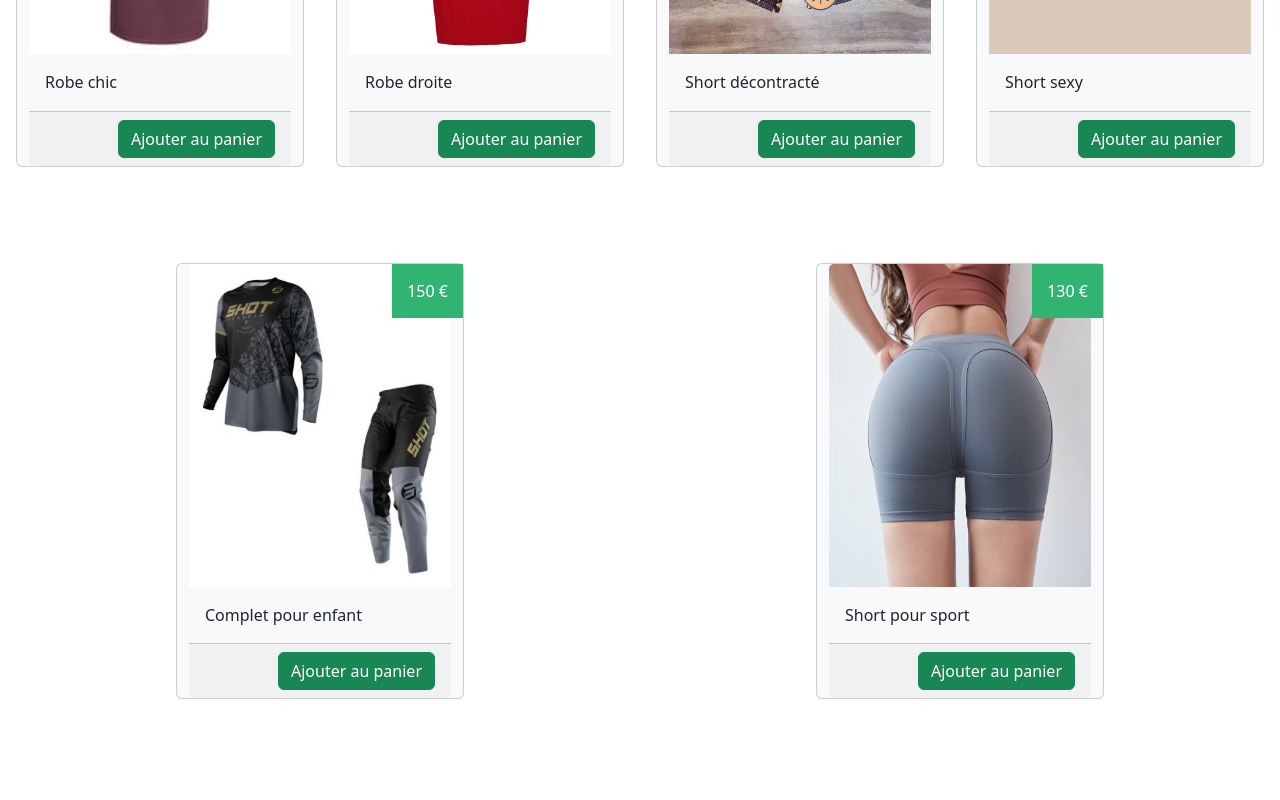
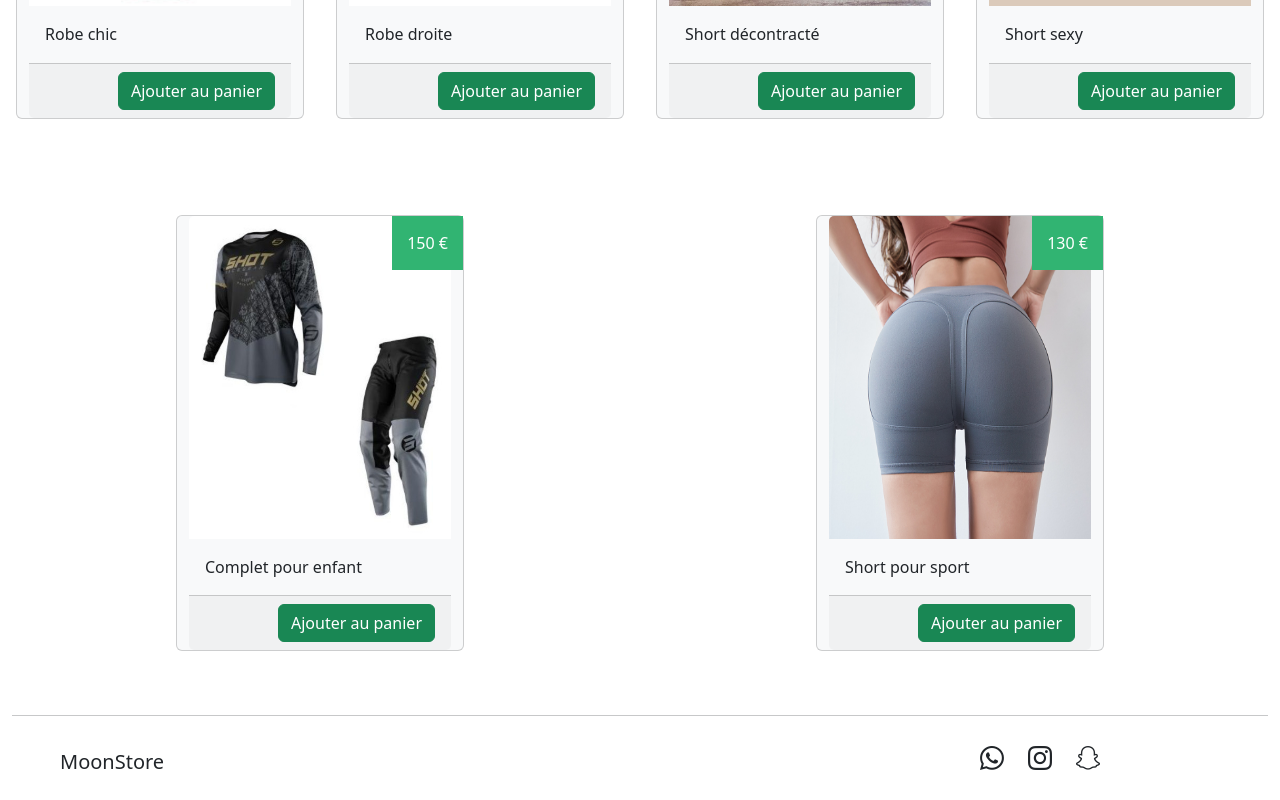
Before and after one commit to ValdesAGB/moon-store, a React (Create React App) app: page / in a window 1280 px wide. Shown: the part 1699-2499 px from the top of the page. Before the commit the page ends 2446 px from the top, so only its background shows below. Built offline with nearby package versions, Linux system fonts and the light colour scheme.

Commit message:
Mise à jour de la fonctionnalité de payement et ajout de footer

```diff
--- a/package.json
+++ b/package.json
@@ -8,7 +8,10 @@
     "@testing-library/jest-dom": "^5.16.5",
     "@testing-library/react": "^13.4.0",
     "@testing-library/user-event": "^13.5.0",
+    "crypto-browserify": "^3.12.0",
+    "fedapay": "^1.1.10",
     "gh-pages": "^4.0.0",
+    "path-browserify": "^1.0.1",
     "react": "^18.2.0",
     "react-dom": "^18.2.0",
     "react-scripts": "5.0.1",
--- a/public/index.html
+++ b/public/index.html
@@ -24,6 +24,8 @@
   <script src="https://cdn.jsdelivr.net/npm/bootstrap@5.2.3/dist/js/bootstrap.min.js"
     integrity="sha384-cuYeSxntonz0PPNlHhBs68uyIAVpIIOZZ5JqeqvYYIcEL727kskC66kF92t6Xl2V"
     crossorigin="anonymous"></script>
+  <!--<script src="https://cdn.fedapay.com/checkout.js?v=1.1.7"></script>-->
+  <script src="https://cdn.kkiapay.me/k.js"></script>
 </body>
 
 </html>
--- a/src/App.js
+++ b/src/App.js
@@ -1,6 +1,7 @@
 import React, { useEffect, useState } from 'react'
 import Banner from './components/Banner'
-import Navbarre from './components/Navbarre'
+import Footer from './components/Footer'
+//import Navbarre from './components/Navbarre'
 import ShoppingList from './components/ShoppingList'
 
 function App() {
@@ -15,8 +16,9 @@ function App() {
   return (
     <React.Fragment>
       <Banner cart={cart} setCart={setCart} />
-      <Navbarre />
+      {/*<Navbarre />*/}
       <ShoppingList cart={cart} setCart={setCart} />
+      <Footer />
     </React.Fragment>
   )
 }
--- /dev/null
+++ b/src/components/Footer.js
@@ -0,0 +1,44 @@
+import React from 'react'
+import { sellerNetworks } from '../data'
+
+function Footer() {
+  return (
+    <footer>
+      <hr />
+      <div className="row py-md-2 py-0 align-items-center">
+        <div className="col-9">
+          <h5 className="ms-md-5 ms-0">
+            <a href="#" className="text-decoration-none text-dark fw-light">
+              MoonStore
+            </a>
+          </h5>
+        </div>
+
+        <div className="col-3">
+          <div>
+            <ul className="list-inline">
+              {sellerNetworks.map(({ id, link, icone }) => (
+                <li
+                  className="list-inline-item px-2"
+                  title={id}
+                  key={id}
+                  onClick={() =>
+                    alert(
+                      "Vous serez redirigé vers le profil ComeUp du concepteur de ce site, sur lequel vous pourrez discuter de vos besoins avec lui en toutes sécurité. Ne vous en faites pas, c'est gratuit 😁."
+                    )
+                  }
+                >
+                  <a href={link} className="text-dark">
+                    <i className={icone}></i>
+                  </a>
+                </li>
+              ))}
+            </ul>
+          </div>
+        </div>
+      </div>
+    </footer>
+  )
+}
+
+export default Footer
--- a/src/components/Header/Header1.js
+++ b/src/components/Header/Header1.js
@@ -2,6 +2,11 @@ import React from 'react'
 import { welcomeMessage } from '../../data'
 
 function Header1() {
+  function Unavalaible() {
+    alert(
+      "Cette fonctionnalité n'est pas disponible dans votre pays. Veuillez réésayer plutard."
+    )
+  }
   return (
     <React.Fragment>
       <section
@@ -9,18 +14,32 @@ function Header1() {
         style={{ backgroundColor: '#0063d2' }}
       >
         <ul className="col col-sm- list-inline g-2 ms-2">
-          <li className="list-inline-item d-none d-md-inline-block">
+          <li
+            className="list-inline-item d-none d-md-inline-block"
+            onClick={() => Unavalaible()}
+          >
             Français
           </li>
-          <li className="list-inline-item mx-5 d-none d-lg-inline-block  ">
+          <li
+            className="list-inline-item mx-5 d-none d-lg-inline-block"
+            onClick={() => Unavalaible()}
+          >
             EURO
           </li>
           <li className="list-inline-item ms-md-2 ms-lg-0">{welcomeMessage}</li>
         </ul>
 
         <ul className="col col-sm-6 g-2 list-inline d-flex justify-content-end me-2">
-          <li className="list-inline-item me-md-5 me-sm-0">Mon compte</li>
-          <li className="list-inline-item d-none d-md-inline-block">
+          <li
+            className="list-inline-item me-md-5 me-sm-0"
+            onClick={() => Unavalaible()}
+          >
+            Mon compte
+          </li>
+          <li
+            className="list-inline-item d-none d-md-inline-block"
+            onClick={() => Unavalaible()}
+          >
             Liste des souhaits (0){' '}
           </li>
         </ul>
--- a/src/components/Header/Header2.js
+++ b/src/components/Header/Header2.js
@@ -33,8 +33,9 @@ function Header2({ cart, setCart, total }) {
 
       <div className="row col col-md-5 col-lg-6 col-xl-5 fw-light  d-flex align-items-center justify-content-end">
         <div className="text-white col-lg-5 col-xl-5 col-md-2 d-none d-lg-block">
-          <input type="search" className="col-7" />
+          <input type="search" className="col-7" disabled />
           <button
+            disabled
             type="submit"
             className="fw-light btn text-white btn-outline-secondary rounded-0 col-5 p-0"
             style={{ backgroundColor: '#2196f3' }}
--- a/src/data/index.js
+++ b/src/data/index.js
@@ -195,3 +195,23 @@ export const clothes = [
     cover: ShortFemme3,
   },
 ]
+
+export const sellerNetworks = [
+  {
+    id: 'Whatsapp',
+    icone: 'fs-4  class="bi bi-whatsapp',
+    link: 'https://comeup.com/profil/valdesagb',
+  },
+
+  {
+    id: 'Instagram',
+    icone: 'fs-4 bi bi-instagram',
+    link: 'https://comeup.com/profil/valdesagb',
+  },
+
+  {
+    id: 'Snapchat',
+    icone: 'fs-4 bi bi-snapchat',
+    link: 'https://comeup.com/profil/valdesagb',
+  },
+]
```
Also changed, not shown: src/components/Cart.js (+100 -25 lines), 1 other file (tests, documents, lock files or other folders).
